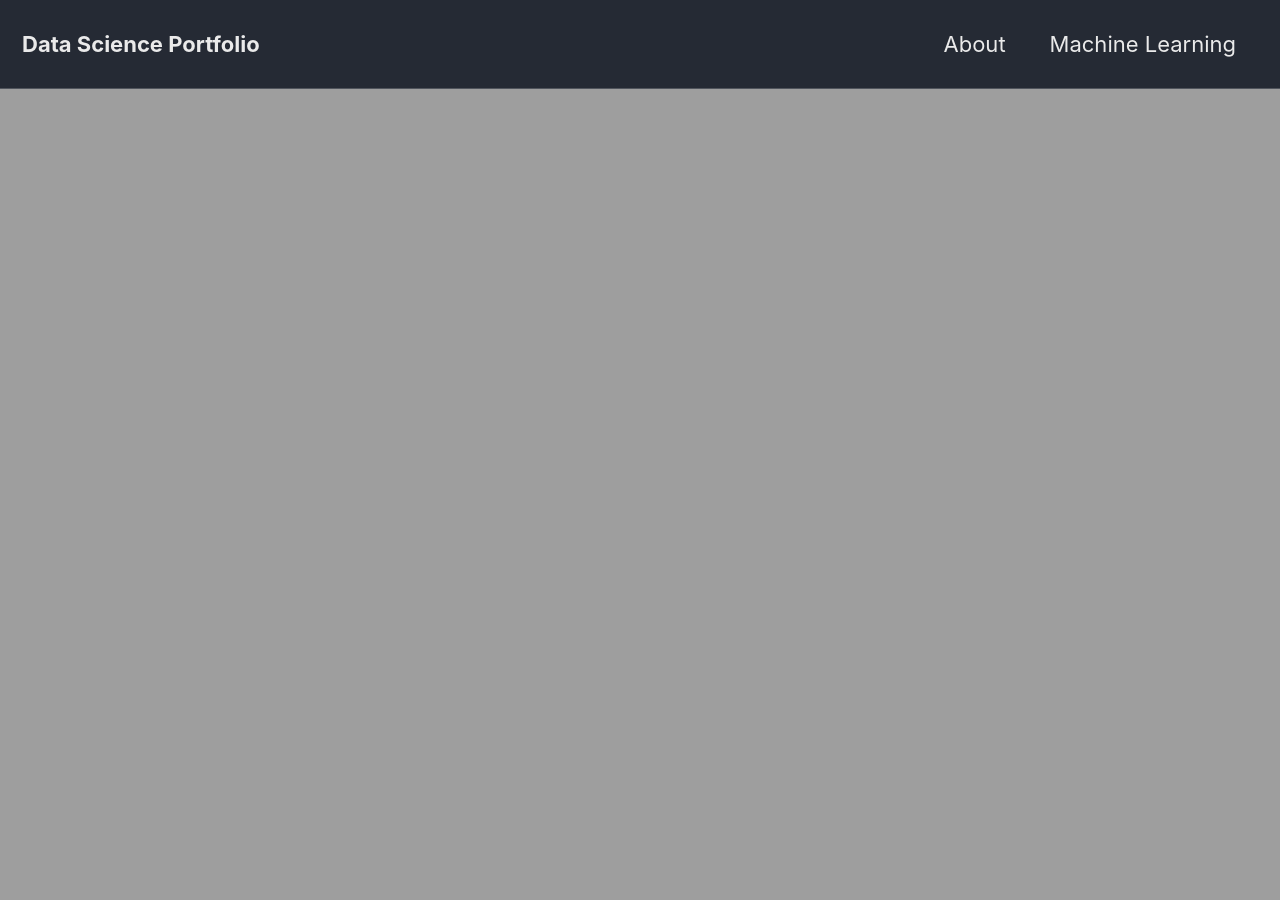
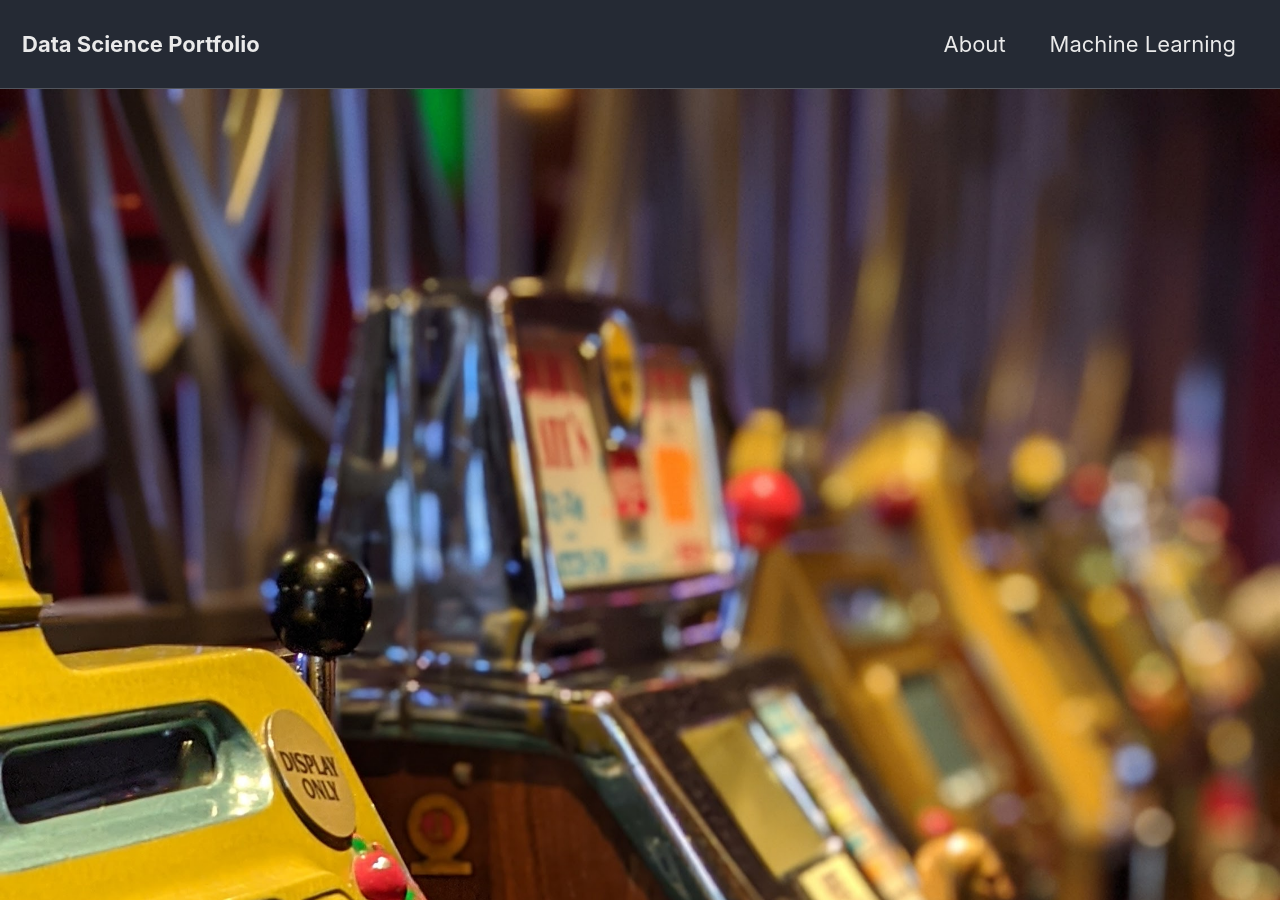
Before and after one commit to NikhilSawal/NikhilSawal.github.io, a Jekyll site: the page built from _pages/about.md, in a window 1280 px wide and 900 px high. Built offline with Jekyll 4.4.1, drawn with Linux system fonts in a browser that asks for light colours; cached includes are drawn as plain includes.

Commit message:
fixes about.md

```diff
--- a/_pages/about.md
+++ b/_pages/about.md
@@ -2,7 +2,7 @@
 title: "About"
 permalink: /about/
 header:
-    image: "![](/images/vegas.jpg=100x20)"
+    image: "/images/vegas.jpg"
 ---
 
 I'm a data scientist.
```
